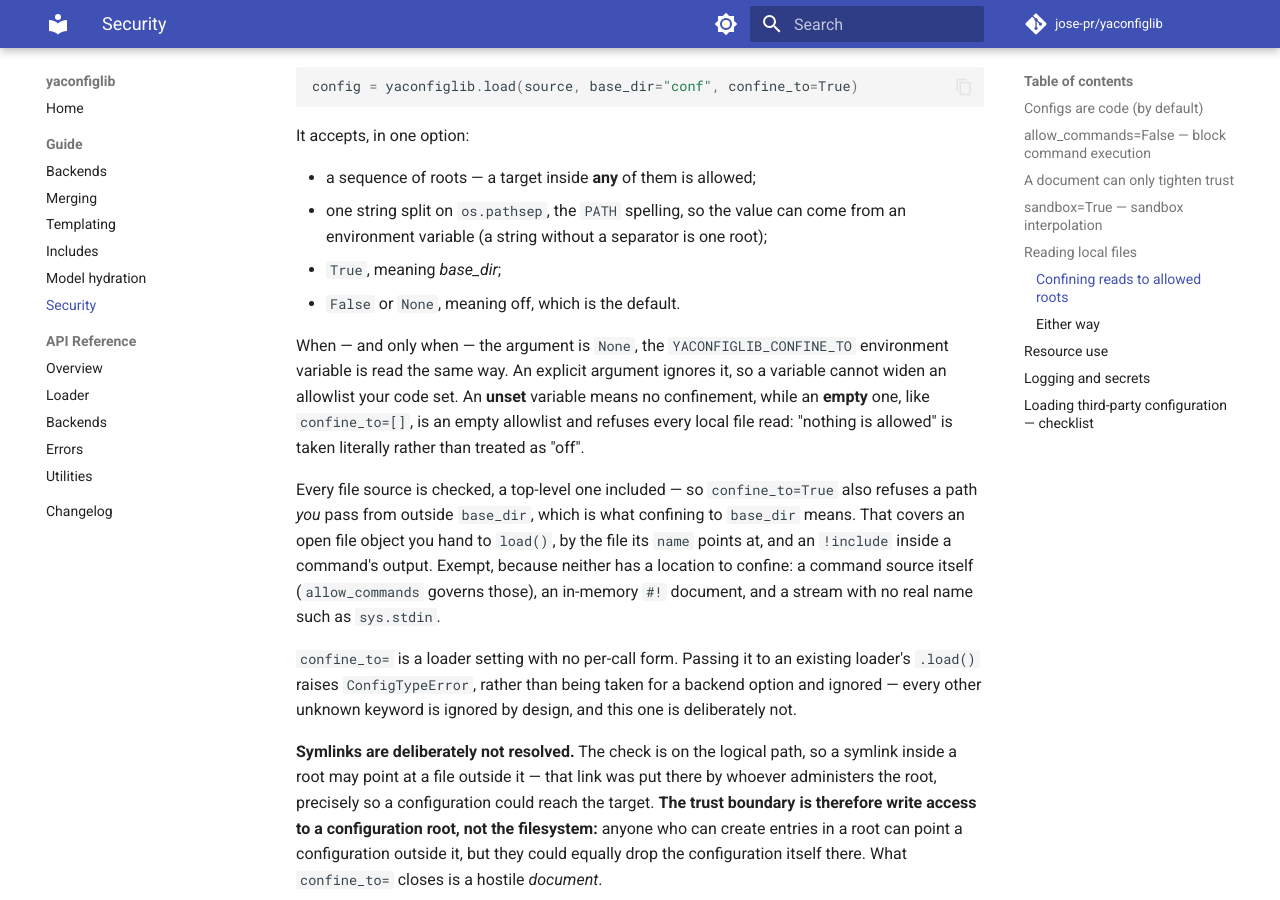
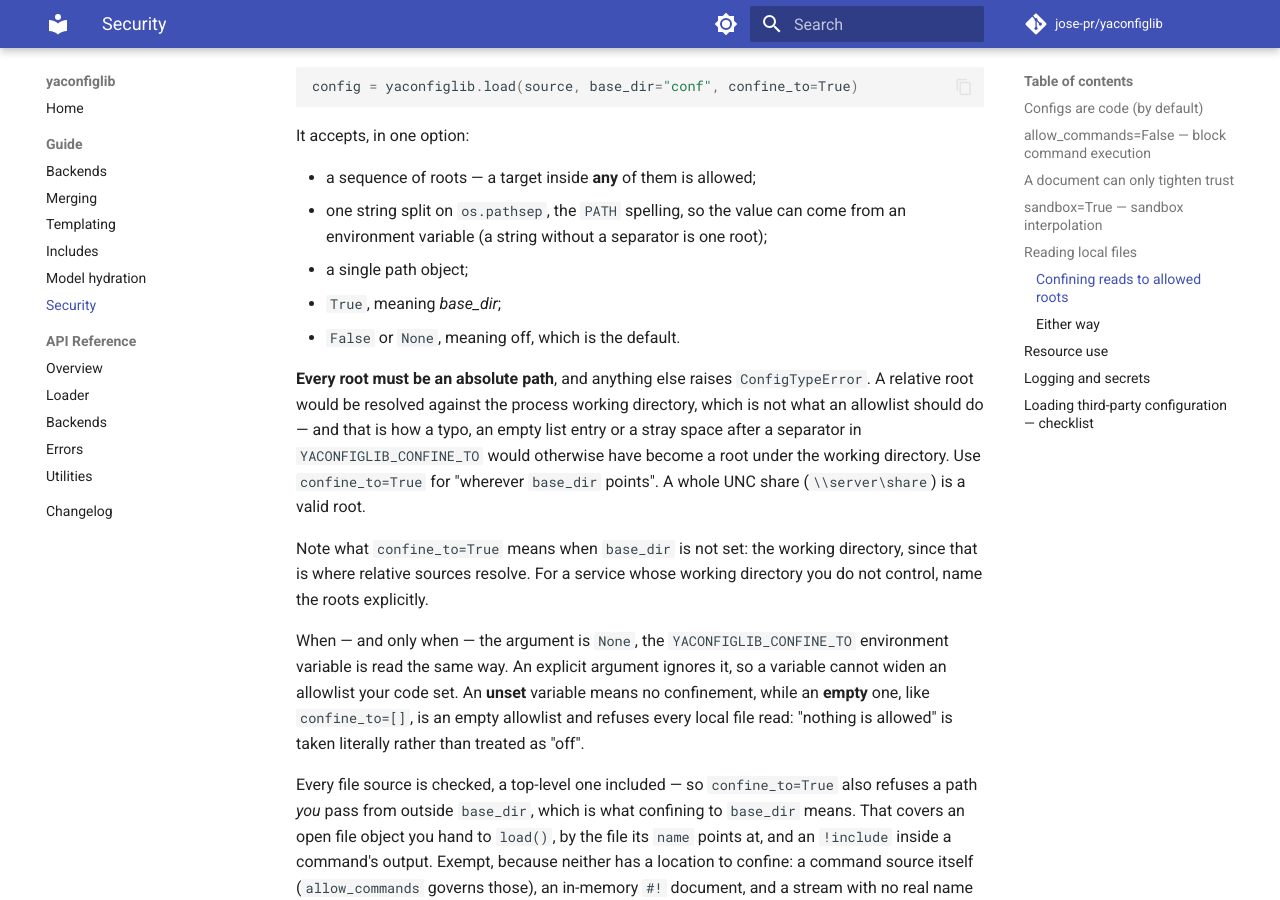
Before and after one commit to jose-pr/yaconfiglib, an MkDocs documentation site: the page built from docs/guide/security.md, in a window 1280 px wide and 900 px high, scrolled down 2841 px. Built offline with MkDocs 1.6.1 and Material for MkDocs 9.7.7, drawn with Linux system fonts in a browser that asks for light colours; comment, search, counter and statistics services are not loaded.

Commit message:
docs: require an absolute confine_to= root, and allow a UNC share
The forms list gains the rule and the reason: a relative root would be
resolved against the working directory, which is how an empty entry or a
stray space became a root nobody named. It also records what confine_to=True
means with no base_dir (the working directory, where relative sources
resolve) and that a whole UNC share is a valid root.

```diff
--- a/docs/guide/security.md
+++ b/docs/guide/security.md
@@ -134,8 +134,21 @@ It accepts, in one option:
 - a sequence of roots — a target inside **any** of them is allowed;
 - one string split on `os.pathsep`, the `PATH` spelling, so the value can come
   from an environment variable (a string without a separator is one root);
+- a single path object;
 - `True`, meaning *base_dir*;
 - `False` or `None`, meaning off, which is the default.
+
+**Every root must be an absolute path**, and anything else raises
+`ConfigTypeError`. A relative root would be resolved against the process
+working directory, which is not what an allowlist should do — and that is how a
+typo, an empty list entry or a stray space after a separator in
+`YACONFIGLIB_CONFINE_TO` would otherwise have become a root under the working
+directory. Use `confine_to=True` for "wherever `base_dir` points". A whole UNC
+share (`\\server\share`) is a valid root.
+
+Note what `confine_to=True` means when `base_dir` is not set: the working
+directory, since that is where relative sources resolve. For a service whose
+working directory you do not control, name the roots explicitly.
 
 When — and only when — the argument is `None`, the `YACONFIGLIB_CONFINE_TO`
 environment variable is read the same way. An explicit argument ignores it, so
```
Also changed, not shown: CHANGELOG.md (+10 -0 lines), src/yaconfiglib/AGENTS.md (+9 -2 lines).
